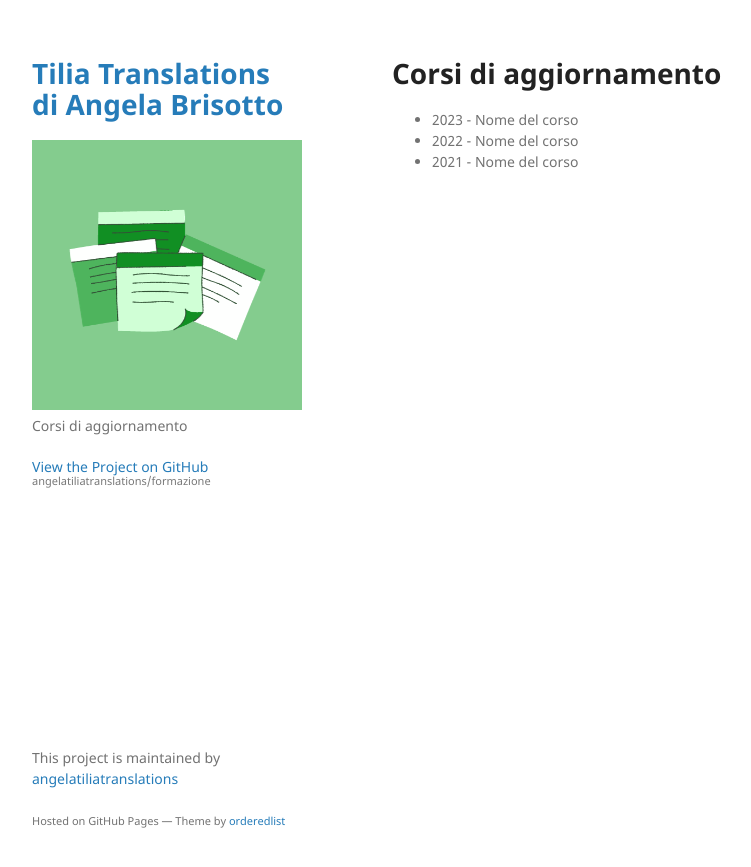
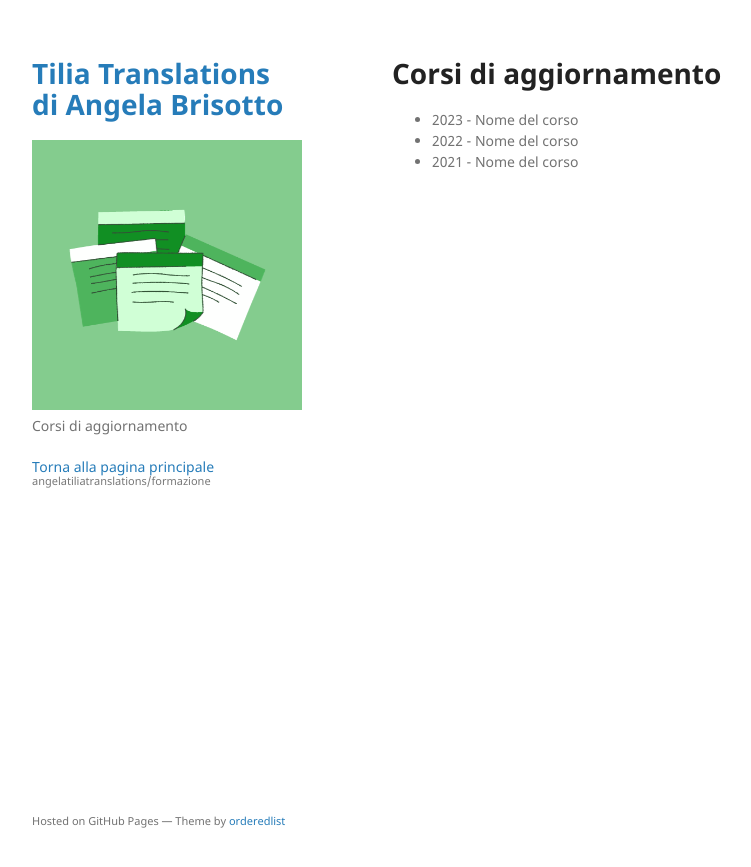
Before and after one commit to angelatiliatranslations/formazione, a Jekyll site: the page built from index.md, in a window 1280 px wide. Shown: the top 867 px of the page, without its empty margins (178-929 px from the left). Built offline with Jekyll 4.4.1, drawn with Linux system fonts in a browser that asks for light colours; our own code applies the rules of GitHub Pages for plain Markdown files.

Commit message:
Update default.html

```diff
--- a/_layouts/default.html
+++ b/_layouts/default.html
@@ -24,20 +24,9 @@
         <p>{{ site.description | default: site.github.project_tagline }}</p>
 
         {% if site.github.is_project_page %}
-        <p class="view"><a href="{{ site.github.repository_url }}">View the Project on GitHub <small>{{ site.github.repository_nwo }}</small></a></p>
+        <p class="view"><a href="https://www.tiliatranslations.it/">Torna alla pagina principale <small>{{ site.github.repository_nwo }}</small></a></p>
         {% endif %}
 
-        {% if site.github.is_user_page %}
-        <p class="view"><a href="{{ site.github.owner_url }}">View My GitHub Profile</a></p>
-        {% endif %}
-
-        {% if site.show_downloads %}
-        <ul class="downloads">
-          <li><a href="{{ site.github.zip_url }}">Download <strong>ZIP File</strong></a></li>
-          <li><a href="{{ site.github.tar_url }}">Download <strong>TAR Ball</strong></a></li>
-          <li><a href="{{ site.github.repository_url }}">View On <strong>GitHub</strong></a></li>
-        </ul>
-        {% endif %}
       </header>
       <section>
 
@@ -45,9 +34,6 @@
 
       </section>
       <footer>
-        {% if site.github.is_project_page %}
-        <p>This project is maintained by <a href="{{ site.github.owner_url }}">{{ site.github.owner_name }}</a></p>
-        {% endif %}
         <p><small>Hosted on GitHub Pages &mdash; Theme by <a href="https://github.com/orderedlist">orderedlist</a></small></p>
       </footer>
     </div>
```
